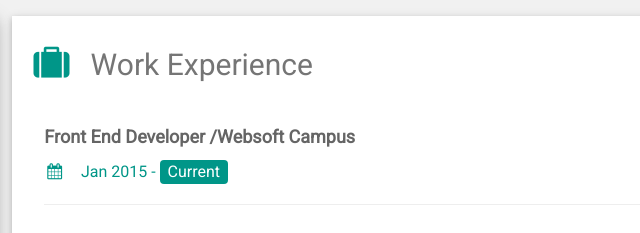
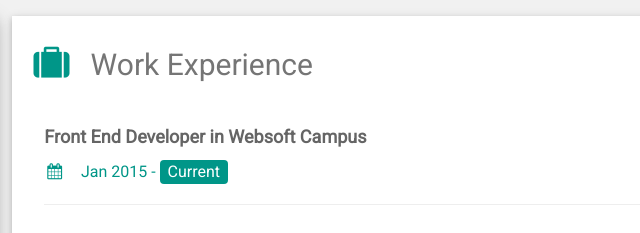
Before and after one commit to Deepkam/deepak_portfolio, a plain HTML site: page index.html in a window 1280 px wide. Shown: the top 233 px of the page, 425-1065 px from the left. Drawn offline with nearby package versions, Linux system fonts and the light colour scheme.

Commit message:
Update index.html

```diff
--- a/index.html
+++ b/index.html
@@ -86,7 +86,7 @@ html,body,h1,h2,h3,h4,h5,h6 {font-family: "Roboto", sans-serif}
       <div class="w3-container w3-card w3-white w3-margin-bottom">
         <h2 class="w3-text-grey w3-padding-16"><i class="fa fa-suitcase fa-fw w3-margin-right w3-xxlarge w3-text-teal"></i>Work Experience</h2>
         <div class="w3-container">
-          <h5 class="w3-opacity"><b>Front End Developer /Websoft Campus</b></h5>
+          <h5 class="w3-opacity"><b>Front End Developer in Websoft Campus</b></h5>
           <h6 class="w3-text-teal"><i class="fa fa-calendar fa-fw w3-margin-right"></i>Jan 2015 - <span class="w3-tag w3-teal w3-round">Current</span></h6>
 
           <hr>
```
